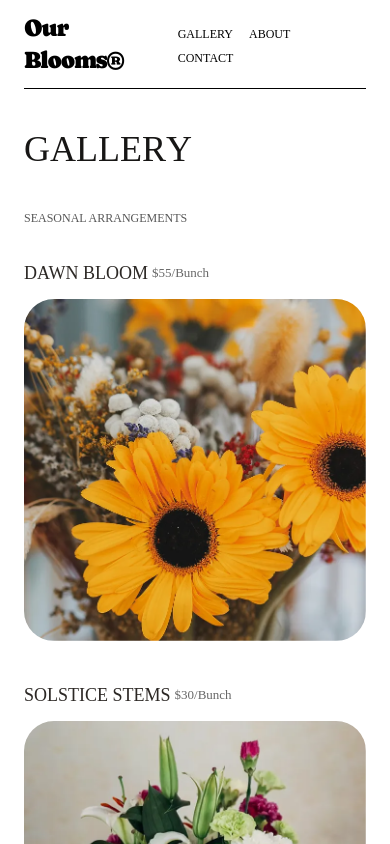
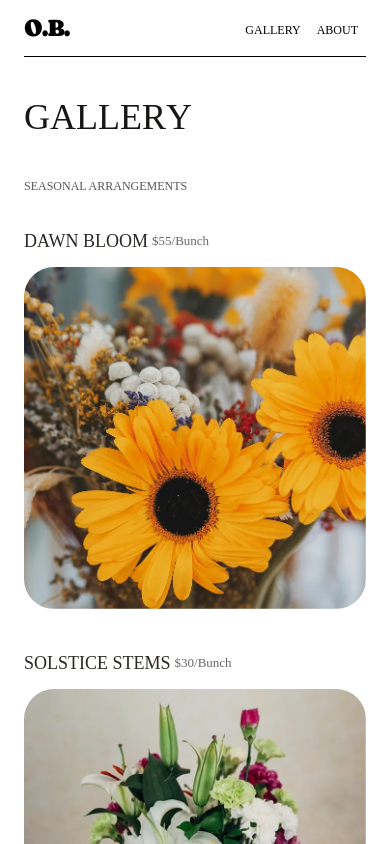
Before and after one commit to FARHAN2324J/Sweet-Flower-Shop, a React (Vite) app: page /Sweet-Flower-Shop/gallery in a window 390 px wide. Shown: the top 844 px of the page. Built offline with nearby package versions, Linux system fonts and the light colour scheme; a web font is replaced by a local one.

Commit message:
added all and last deploy

```diff
--- a/constants/data.ts
+++ b/constants/data.ts
@@ -26,7 +26,6 @@ import s3 from "../src/assets/images/services/Pink tulips.webp";
 export const navLinks = [
   { id: "gallery", title: "gallery" },
   { id: "about", title: "about" },
-  { id: "contact", title: "contact" },
 ];
 
 export const CarouselImages = [
--- a/package.json
+++ b/package.json
@@ -18,6 +18,7 @@
     "gsap": "^3.14.2",
     "react": "^19.2.3",
     "react-dom": "^19.2.3",
+    "react-icon": "^1.0.0",
     "react-router-dom": "^7.10.1",
     "split-type": "^0.3.4",
     "tailwindcss": "^4.1.18"
--- a/src/components/ui/Button.tsx
+++ b/src/components/ui/Button.tsx
@@ -24,7 +24,7 @@ const Button = ({ children }: BtnProps) => {
             duration: 0.6,
             scrollTrigger: {
               trigger: btnRef.current,
-              start: "top 60%",
+              start: "top 80%",
               toggleActions: "play none none none",
             },
           }
--- a/src/layouts/Navbar.tsx
+++ b/src/layouts/Navbar.tsx
@@ -1,14 +1,27 @@
+import { Link } from "react-router-dom";
 import { navLinks } from "../../constants/data";
 const Navbar = () => {
+    const handleClick = () => {
+    window.scrollTo(0, 0);
+  };
   return (
     <nav className="border-b py-3 mx-6 flex items-center justify-between border-black sticky top-0 z-50 backdrop-blur-lg">
-      <a href="#home" className="Display tracking-tighter">
-        Our Blooms®
-      </a>
+      <Link to="/" className="Display tracking-tighter" onClick={handleClick}>
+        <span className="hidden md:inline">Our Blooms®</span>
+        <span className="md:hidden">O.B.</span>
+      </Link>
       <ul>
         {navLinks.map((link) => (
-          <li key={link.id} className="inline-flex items-center mx-2 Caption1 uppercase">
-            <a href={`#${link.id}`}>{link.title}</a>
+          <li
+            key={link.id}
+            className="inline-flex items-center mx-2 Caption1 uppercase"
+          >
+            <Link
+              to={`/${link.id}`}
+              onClick={handleClick}
+            >
+              {link.title}
+            </Link>
           </li>
         ))}
       </ul>
```
Also changed, not shown: 1 other file (tests, documents, lock files or other folders).
